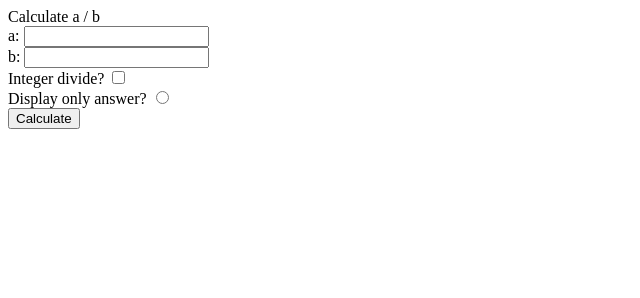
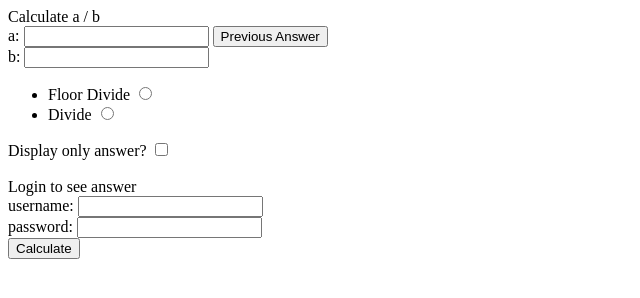
Before and after one commit to jah05/JS_2, a plain HTML site: page index.html in a window 1280 px wide. Shown: the whole page, without its empty margins (0-640 px from the left). Drawn offline with Linux system fonts and the light colour scheme.

Commit message:
done for now

```diff
--- a/code.js
+++ b/code.js
@@ -4,6 +4,11 @@ function divide() {
   var b = document.getElementById("snum").value;
   var display = document.getElementById("display").checked
   var intdiv = document.getElementById("intdiv").checked
+  var enteredU = document.getElementById("usr").value
+  var enteredP = document.getElementById("pwd").value
+  var usr = "juju"
+  var pwd = "corvette corvette"
+
 
   if(intdiv) {
     var quotient = parseInt(a/b)
@@ -11,11 +16,22 @@ function divide() {
   else {
     var quotient = a/b
   }
-  if(display){
-    mainDiv.innerHTML = "<p>The quotient of " + a + " and " + b + ":";
+  if(usr == enteredU && pwd == enteredP){
+    if(display){
+      mainDiv.innerHTML = "<p>The quotient of " + a + " and " + b + ":";
+    }
+    else {
+      mainDiv.innerHTML += "<p>The quotient of " + a + " and " + b + ":";
+    }
+    mainDiv.innerHTML += quotient + "</p>";
   }
   else {
-    mainDiv.innerHTML += "<p>The quotient of " + a + " and " + b + ":";
+    mainDiv.innerHTML = "Invalid password";
   }
-  mainDiv.innerHTML += quotient + "</p>";
+  localStorage.setItem("ans", quotient)
 }
+
+function fill() {
+  var fnum = document.getElementById("fnum")
+  fnum.value = localStorage.getItem("ans");
+}
--- a/index.html
+++ b/index.html
@@ -10,15 +10,31 @@
       <div>Calculate a / b</div>
       <label for='fnum'>a: </label>
       <input id='fnum' name='fnum' type='number' />
+      <button onclick="fill()">Previous Answer</button>
       <br />
       <label for='snum'>b:</label>
       <input id='snum' name='snum' type='number' />
       <br />
-      <label for'intdiv'>Integer divide? </label>
-      <input id="intdiv" name="intdiv" type='checkbox'/>
+      <ul>
+        <li>
+          <label for'fldiv'>Floor Divide</label>
+          <input id="intdiv" name="divtype" type='radio'/>
+        </li>
+        <li>
+          <label for'ndiv'>Divide</label>
+          <input id="ndiv" name="divtype" type='radio'/>
+        </li>
+      </ul>
+      <label for'display'>Display only answer? </label>
+      <input id="display" name="display" type='checkbox'/>
       <br />
-      <label for'display'>Display only answer? </label>
-      <input id="display" name="display" type='radio'/>
+      <br />
+      <div>Login to see answer</div>
+      <label for'usr'> username: </label>
+      <input id='usr' name="usr" type='text' />
+      <br />
+      <label for'pwd'> password: </label>
+      <input id='pwd' name="pwd" type='password' />
       <br />
       <button onclick="divide()">Calculate</button>
     </div>
```
